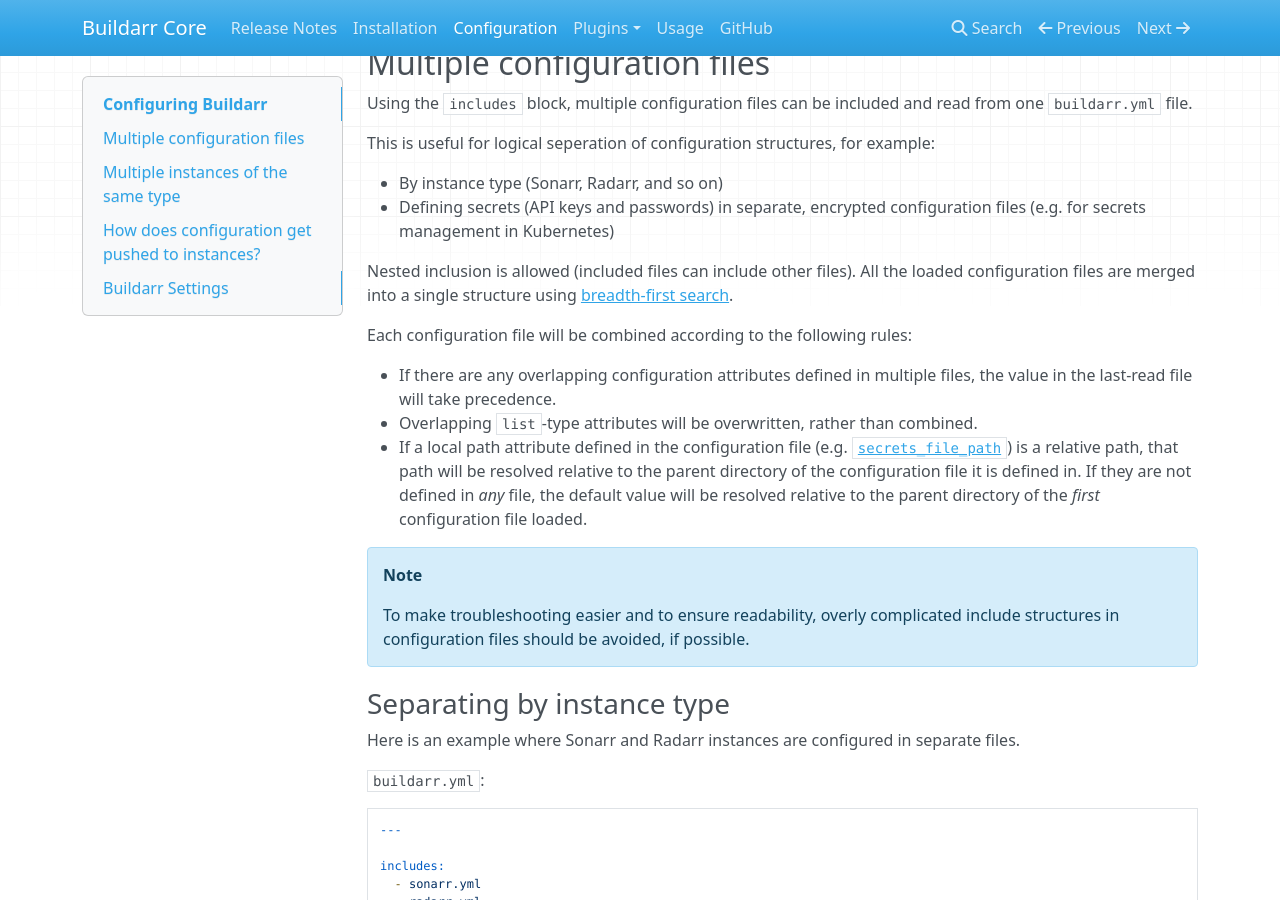
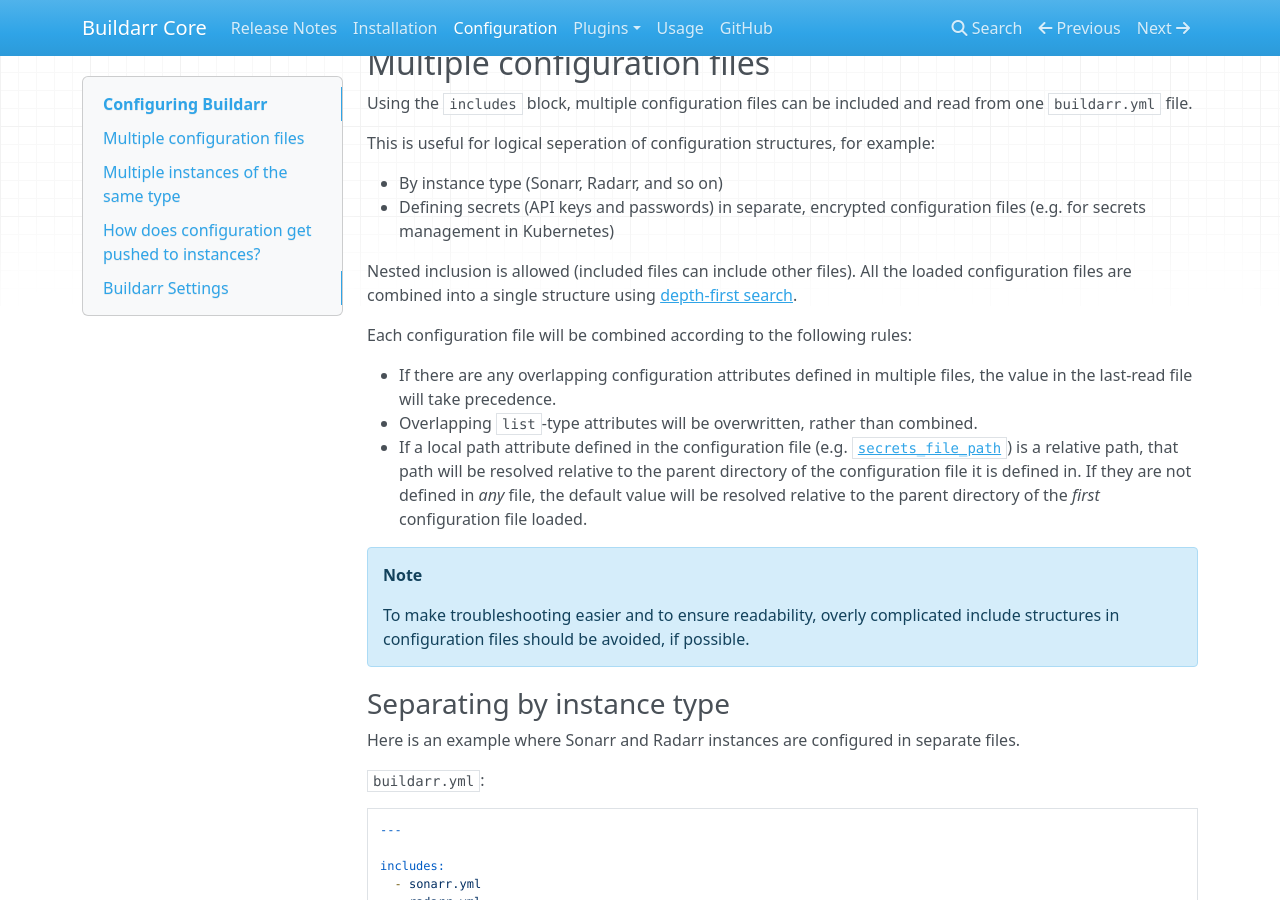
Before and after one commit to buildarr/buildarr, an MkDocs documentation site: the page built from docs/configuration.md, in a window 1280 px wide and 900 px high, scrolled down 702 px. Built offline with MkDocs 1.6.1, drawn with Linux system fonts in a browser that asks for light colours; nearby versions of some CDN libraries.

Commit message:
Fix incorrect statement in the config file combination docs (#150)
Buildarr actually uses depth-first search, not breadth-first search.

```diff
--- a/docs/configuration.md
+++ b/docs/configuration.md
@@ -39,7 +39,7 @@
 * By instance type (Sonarr, Radarr, and so on)
 * Defining secrets (API keys and passwords) in separate, encrypted configuration files (e.g. for secrets management in Kubernetes)
 
-Nested inclusion is allowed (included files can include other files). All the loaded configuration files are merged into a single structure using [breadth-first search](https://en.wikipedia.org/wiki/Breadth-first_search).
+Nested inclusion is allowed (included files can include other files). All the loaded configuration files are combined into a single structure using [depth-first search](https://en.wikipedia.org/wiki/Depth-first_search).
 
 Each configuration file will be combined according to the following rules:
 
```
